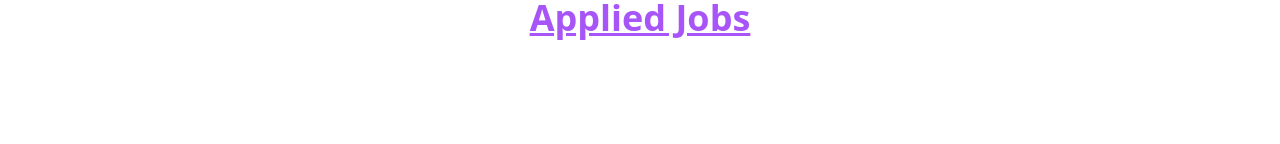
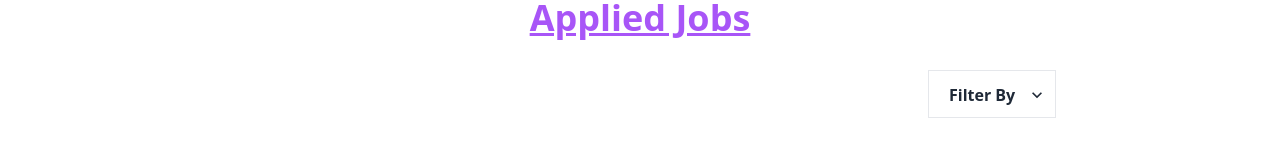
Before and after one commit to sohagrana921/Job-hunter, a React (Vite) app: page /appliedJobs in a window 1280 px wide. Shown: the part 226-370 px from the top of the page. Built offline with nearby package versions, Linux system fonts and the light colour scheme.

Commit message:
active link done

```diff
--- a/src/Components/AppliedJobCard.jsx
+++ b/src/Components/AppliedJobCard.jsx
@@ -14,6 +14,7 @@ const AppliedJobCard = ({ details }) => {
     salary,
   } = details;
   return (
+    <div>
       <div className="border-2 rounded-lg shadow-md flex mx-auto mb-5 w-8/12 h-64 justify-between">
         <div className="flex items-center p-4">
           <img
@@ -50,6 +51,7 @@ const AppliedJobCard = ({ details }) => {
           </Link>
         </div>
       </div>
+    </div>
   );
 };
 
--- a/src/Components/AppliedJobs.jsx
+++ b/src/Components/AppliedJobs.jsx
@@ -1,11 +1,9 @@
-import React, { useState } from "react";
 import { useLoaderData } from "react-router-dom";
 import { getShoppingCart } from "../utilities/fakebf";
 
 import AppliedJobCard from "./AppliedJobCard";
 const AppliedJobs = () => {
   const data = useLoaderData();
-
   const savedCart = getShoppingCart();
   const initialCart = [];
   for (const id in savedCart) {
@@ -14,9 +12,38 @@ const AppliedJobs = () => {
       initialCart.push(foundProduct);
     }
   }
+
   return (
     <div>
       <h1 className="page-title">Applied Jobs</h1>
+      <div className="flex justify-end mr-56 my-8">
+        <div className="border w-32 h-12">
+          <ul className="menu menu-horizontal px-1">
+            <li tabIndex={0}>
+              <a>
+                <p className="font-bold">Filter By</p>
+                <svg
+                  className="fill-current"
+                  xmlns="http://www.w3.org/2000/svg"
+                  width="20"
+                  height="20"
+                  viewBox="0 0 24 24"
+                >
+                  <path d="M7.41,8.58L12,13.17L16.59,8.58L18,10L12,16L6,10L7.41,8.58Z" />
+                </svg>
+              </a>
+              <ul className="p-2 bg-base-100">
+                <li>
+                  <a className="font-semibold">Remote</a>
+                </li>
+                <li>
+                  <a className="font-semibold">Full Time</a>
+                </li>
+              </ul>
+            </li>
+          </ul>
+        </div>
+      </div>
       {initialCart.map((details) => (
         <AppliedJobCard key={details.id} details={details}></AppliedJobCard>
       ))}
--- a/src/Components/Home.jsx
+++ b/src/Components/Home.jsx
@@ -1,5 +1,5 @@
 import React from "react";
-import { NavLink } from "react-router-dom";
+import { Link, NavLink } from "react-router-dom";
 
 const Home = () => {
   return (
@@ -38,9 +38,16 @@ const Home = () => {
               </li>
             </ul>
           </div>
-          <a className="text-2xl font-extrabold mr-auto text-slate-800">
+          <NavLink
+            to="/"
+            className={({ isActive }) =>
+              isActive
+                ? "text-blue-600 text-2xl font-extrabold mr-auto"
+                : "text-2xl font-extrabold mr-auto text-slate-800"
+            }
+          >
             Job Hunter
-          </a>
+          </NavLink>
         </div>
         <div className="navbar-center hidden lg:flex">
           <ul className="menu menu-horizontal px-1">
--- a/src/Components/Statistics.jsx
+++ b/src/Components/Statistics.jsx
@@ -11,13 +11,13 @@ import {
 const Statistics = [
   {
     subject: "Assignment 1",
-    A: 60,
+    A: 58,
 
     fullMark: 60,
   },
   {
     subject: "Assignment 2",
-    A: 58,
+    A: 59,
 
     fullMark: 60,
   },
@@ -29,13 +29,13 @@ const Statistics = [
   },
   {
     subject: "Assignment 4",
-    A: 58,
+    A: 60,
 
     fullMark: 60,
   },
   {
     subject: "Assignment 5",
-    A: 53,
+    A: 60,
 
     fullMark: 60,
   },
@@ -61,8 +61,10 @@ const Statistics = [
 
 export default function App() {
   return (
+    <div>
+      <h1 className="page-title">Statistics</h1>
       <RadarChart
-      className="mx-auto"
+        className="mx-auto mb-20"
         cx={300}
         cy={250}
         outerRadius={150}
@@ -74,7 +76,7 @@ export default function App() {
         <PolarAngleAxis dataKey="subject" />
         <PolarRadiusAxis angle={30} domain={[0, 60]} />
         <Radar
-        name="Shaikat Roy"
+          name="Sohag Rana"
           dataKey="A"
           stroke="#8884d8"
           fill="#8884d8"
@@ -82,5 +84,6 @@ export default function App() {
         />
         <Legend />
       </RadarChart>
+    </div>
   );
 }
```
Lines whose indentation alone changed are shown as unchanged.
